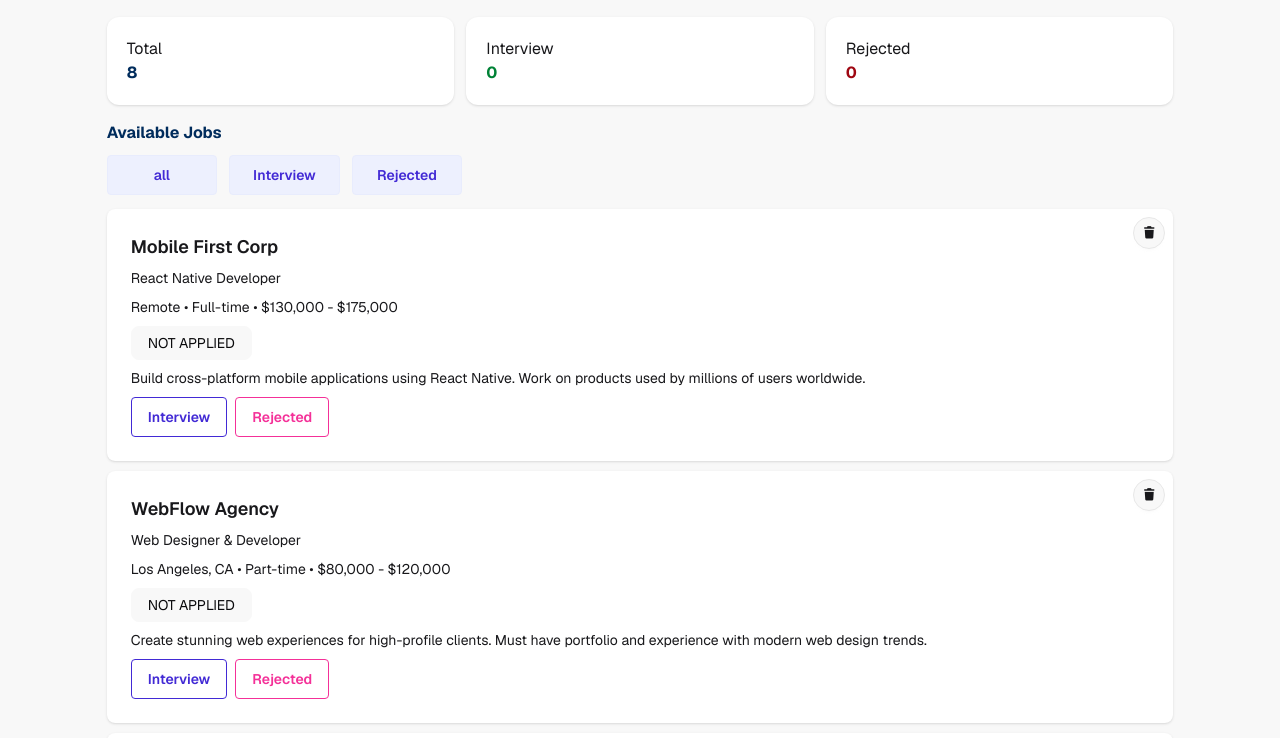
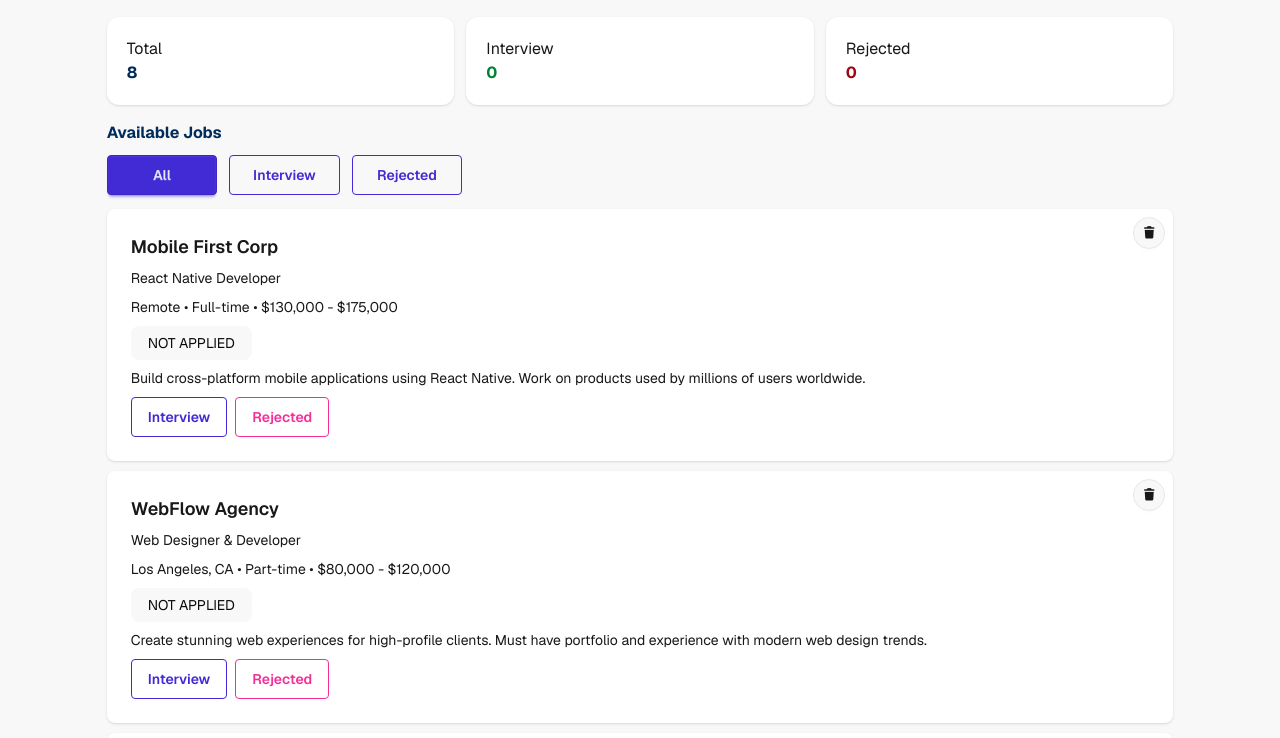
Before and after one commit to Nirjhor07/Assignment---4, a website: page index.html in a window 1280 px wide. Shown: the part 49-787 px from the top of the page. Drawn offline with nearby package versions, Linux system fonts and the light colour scheme.

Commit message:
reset btn problem is fixed

```diff
--- a/index.html
+++ b/index.html
@@ -75,29 +75,29 @@
         id="buttons"
         class="grid grid-cols-1 sm:grid-cols-3 gap-3 w-full sm:w-4/12"
       >
-        <input
+        <button
           onclick="hideAllClasses('all')"
-          class="btn btn-primary btn-soft"
-          type="checkbox"
-          name="frameworks"
-          aria-label="all"
-        />
-        <input
+          class="btn btn-primary"
+          data-filter="all"
+        >
+          All
+        </button>
+        <button
           onclick="hideAllClasses('interview-section')"
           id="interview-btn"
-          class="btn btn-primary btn-soft"
-          type="checkbox"
-          name="frameworks"
-          aria-label="Interview"
-        />
-        <input
+          class="btn btn-outline btn-primary"
+          data-filter="interview"
+        >
+          Interview
+        </button>
+        <button
           onclick="hideAllClasses('rejected-section')"
           id="rejected-btn"
-          class="btn btn-primary btn-soft"
-          type="checkbox"
-          name="frameworks"
-          aria-label="Rejected"
-        />
+          class="btn btn-outline btn-primary"
+          data-filter="rejected"
+        >
+          Rejected
+        </button>
       </div>
     </section>
 
--- a/script/machine.js
+++ b/script/machine.js
@@ -38,4 +38,27 @@ function hideAllClasses(id) {
     const showClass = document.getElementById(id);
     showClass.classList.remove("hidden");
   }
+  resetButton(id);
 }
+
+// the rest button will be reset when the other button clicked
+function resetButton(activeButton) {
+  //get all the filter buttons
+  const allBtn = document.querySelector('[data-filter="all"]');
+  const interviewBtn = document.querySelector('[data-filter="interview"]');
+  const rejectBtn = document.querySelector('[data-filter="rejected"]');
+
+  //reset all buttons to outlined style
+  allBtn.className = "btn btn-outline btn-primary";
+  interviewBtn.className = "btn btn-outline btn-primary";
+  rejectBtn.className = "btn btn-outline btn-primary";
+
+  // now check which button pressed and set the button to solid style
+  if (activeButton === "all") {
+    allBtn.className = "btn btn-primary";
+  } else if (activeButton === "interview-section") {
+    interviewBtn.className = "btn btn-primary";
+  } else if (activeButton === "rejected-section") {
+    rejectBtn.className = "btn btn-primary";
+  }
+}
```
